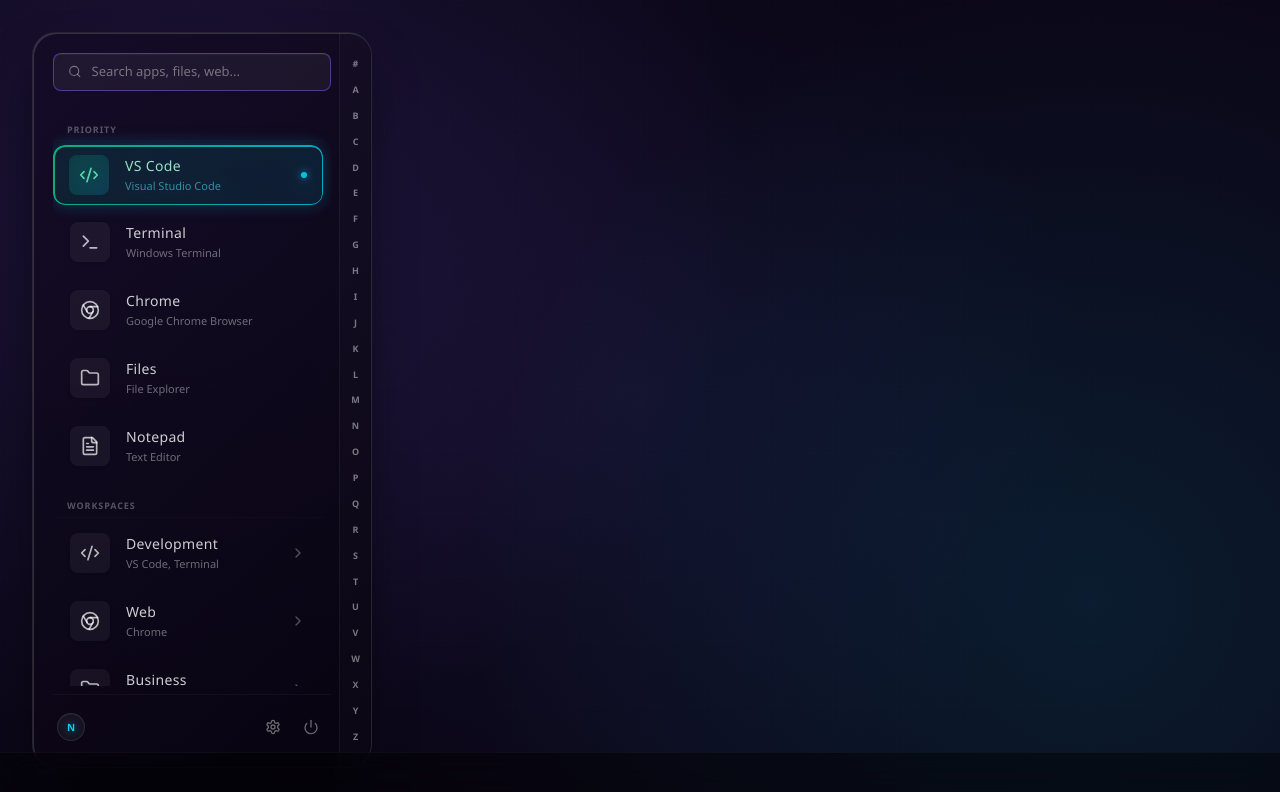
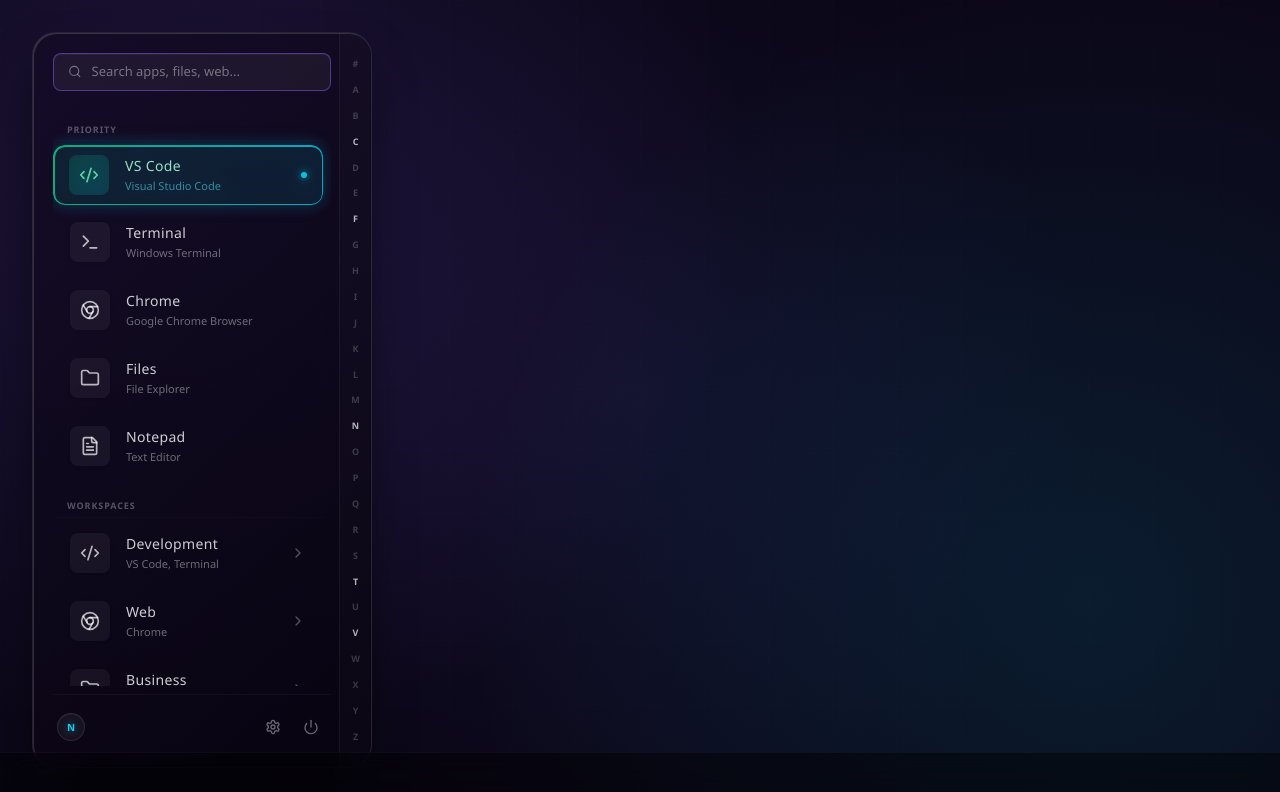
Before and after one commit to aqueelfirdausi/N-Launcher, a Next.js app: page / in a window 1280 px wide. Shown: the top 792 px of the page. Built offline with nearby package versions, Linux system fonts and the light colour scheme.

Commit message:
Polish alphabetical app index

```diff
--- a/src/app/page.tsx
+++ b/src/app/page.tsx
@@ -2,6 +2,7 @@
 
 import React, { useState, useEffect, useMemo } from "react";
 import { GlassPanel } from "../components/GlassPanel";
+import { ScrubberRail } from "../components/ScrubberRail";
 import { SearchInput } from "../components/SearchInput";
 import { AppStream } from "../components/AppStream";
 import { UtilityFooter } from "../components/UtilityFooter";
@@ -35,6 +36,17 @@
   const visibleSelectableItems = useMemo(() => {
     return getSelectableItems(apps, appLibraryState, expandedWorkspaceIds, searchQuery);
   }, [apps, appLibraryState, expandedWorkspaceIds, searchQuery]);
+
+  // Compute existing letters in the current app list for the A-Z ScrubberRail
+  const existingLetters = useMemo(() => {
+    const letters = new Set<string>();
+    apps.forEach((app) => {
+      if (!app.isHidden) {
+        letters.add(app.letter);
+      }
+    });
+    return Array.from(letters);
+  }, [apps]);
 
   // Adjust active index when filtered list changes size
   useEffect(() => {
@@ -220,6 +232,7 @@
           themePreset={settings.themePreset}
           panelOpacity={settings.panelOpacity}
           glassIntensity={settings.glassIntensity}
+          rail={<ScrubberRail existingLetters={existingLetters} />}
         >
           {/* Top Search Zone */}
           <SearchInput
--- a/src/components/AppItem.tsx
+++ b/src/components/AppItem.tsx
@@ -77,7 +77,7 @@
             {displayName}
           </span>
           {!isWorkspace && (item as LauncherApp).source === "startMenu" && (
-            <span className="text-[9px] px-1.5 py-0.5 rounded bg-cyan-500/10 border border-cyan-500/20 text-cyan-300/85 font-bold uppercase tracking-wider scale-90 origin-left shrink-0 select-none">
+            <span className="text-[8px] px-1.5 py-0.5 rounded-full bg-white/5 border border-white/10 text-cyan-300/60 font-bold uppercase tracking-wider scale-90 origin-left shrink-0 select-none">
               Preview
             </span>
           )}
--- a/src/components/AppStream.tsx
+++ b/src/components/AppStream.tsx
@@ -150,9 +150,17 @@
           return (
             <div
               key={element.id}
-              className="text-[9px] font-bold text-white/30 uppercase tracking-widest pl-3.5 pt-4 pb-1 select-none border-b border-white/[0.02] mb-1"
+              id={element.id}
+              className="pl-3.5 pt-4 pb-1 mb-1 border-b border-white/[0.02] select-none"
             >
-              {element.title}
+              <div className="text-[9px] font-bold text-white/30 uppercase tracking-widest">
+                {element.title}
+              </div>
+              {element.title === "All Apps" && (
+                <div className="text-[9px] text-white/20 mt-0.5">
+                  Built-in + discovered Start Menu apps
+                </div>
+              )}
             </div>
           );
         }
@@ -161,7 +169,8 @@
           return (
             <div
               key={element.id}
-              className="text-[10px] font-bold text-cyan-400/50 pl-4 py-1 select-none"
+              id={element.id}
+              className="text-[10px] font-extrabold text-cyan-400/40 pl-4 pt-3 pb-0.5 select-none tracking-wider"
             >
               {element.letter}
             </div>
--- a/src/components/GlassPanel.tsx
+++ b/src/components/GlassPanel.tsx
@@ -7,13 +7,15 @@
   themePreset: ThemePreset;
   panelOpacity: number;
   glassIntensity: GlassIntensity;
+  rail?: React.ReactNode;
 }
 
 export const GlassPanel: React.FC<GlassPanelProps> = ({
   children,
   themePreset,
   panelOpacity,
-  glassIntensity
+  glassIntensity,
+  rail
 }) => {
   const blurValue =
     glassIntensity === "subtle" ? "12px" :
@@ -41,7 +43,7 @@
 
       {/* A-Z Navigation Rail */}
       <div className="w-[32px] h-full border-l border-white/5 bg-white/[0.01] py-4 flex items-center justify-center">
-        <ScrubberRail />
+        {rail || <ScrubberRail />}
       </div>
     </div>
   );
--- a/src/components/ScrubberRail.tsx
+++ b/src/components/ScrubberRail.tsx
@@ -1,19 +1,57 @@
 import React from "react";
+import { clsx } from "clsx";
 
-export const ScrubberRail: React.FC = () => {
+interface ScrubberRailProps {
+  existingLetters?: string[];
+}
+
+export const ScrubberRail: React.FC<ScrubberRailProps> = ({ existingLetters }) => {
   const letters = "#ABCDEFGHIJKLMNOPQRSTUVWXYZ".split("");
+
+  const handleLetterClick = (char: string) => {
+    const targetId = char === "#" ? "letter-#" : `letter-${char}`;
+    const targetElement = document.getElementById(targetId);
+    if (targetElement) {
+      targetElement.scrollIntoView({ behavior: "smooth", block: "start" });
+    } else {
+      if (char === "#") {
+        document.getElementById("header-all-apps")?.scrollIntoView({ behavior: "smooth", block: "start" });
+      } else {
+        const alphabet = "ABCDEFGHIJKLMNOPQRSTUVWXYZ";
+        const index = alphabet.indexOf(char);
+        if (index !== -1) {
+          for (let i = index + 1; i < alphabet.length; i++) {
+            const nextEl = document.getElementById(`letter-${alphabet[i]}`);
+            if (nextEl) {
+              nextEl.scrollIntoView({ behavior: "smooth", block: "start" });
+              break;
+            }
+          }
+        }
+      }
+    }
+  };
 
   return (
     <div className="flex flex-col justify-between items-center h-full py-2 px-1 select-none">
-      {letters.map((char) => (
-        <span
-          key={char}
-          className="text-[9px] font-bold text-white/45 hover:text-cyan-400 hover:drop-shadow-[0_0_3px_rgba(6,182,212,0.8)] hover:scale-125 transition-all duration-150 cursor-pointer py-0.5 px-1 leading-none"
-          title={`Filter: ${char}`}
-        >
-          {char}
-        </span>
-      ))}
+      {letters.map((char) => {
+        const exists = !existingLetters || existingLetters.includes(char);
+        return (
+          <span
+            key={char}
+            onClick={() => exists && handleLetterClick(char)}
+            className={clsx(
+              "text-[9px] font-bold transition-all duration-150 py-0.5 px-1 leading-none select-none",
+              exists
+                ? "text-white/70 hover:text-cyan-400 hover:drop-shadow-[0_0_3px_rgba(6,182,212,0.8)] hover:scale-130 cursor-pointer"
+                : "text-white/20 cursor-default"
+            )}
+            title={exists ? `Scroll to: ${char}` : `No apps starting with ${char}`}
+          >
+            {char}
+          </span>
+        );
+      })}
     </div>
   );
 };
```
Also changed, not shown: 1 other file (tests, documents, lock files or other folders).
